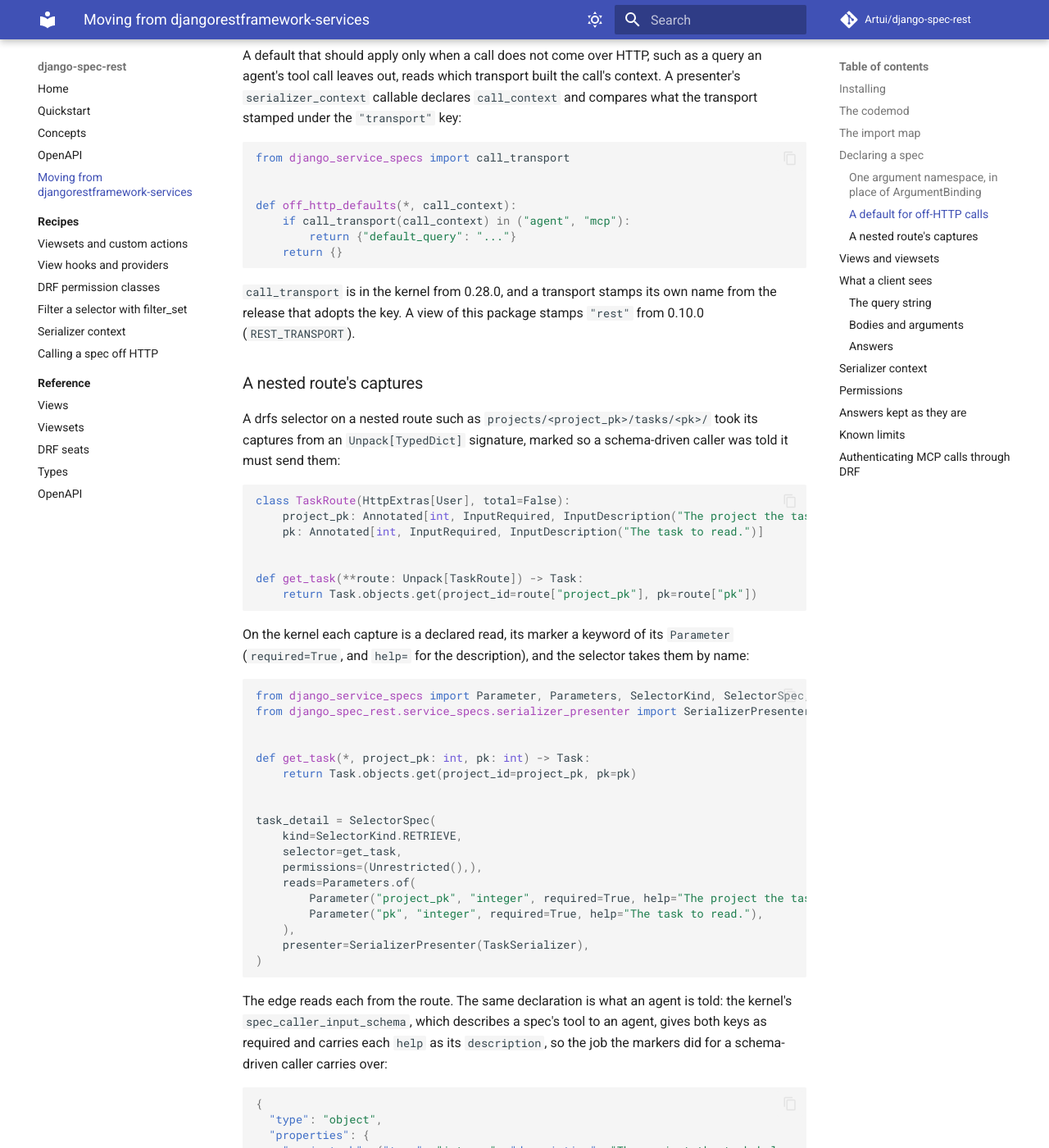
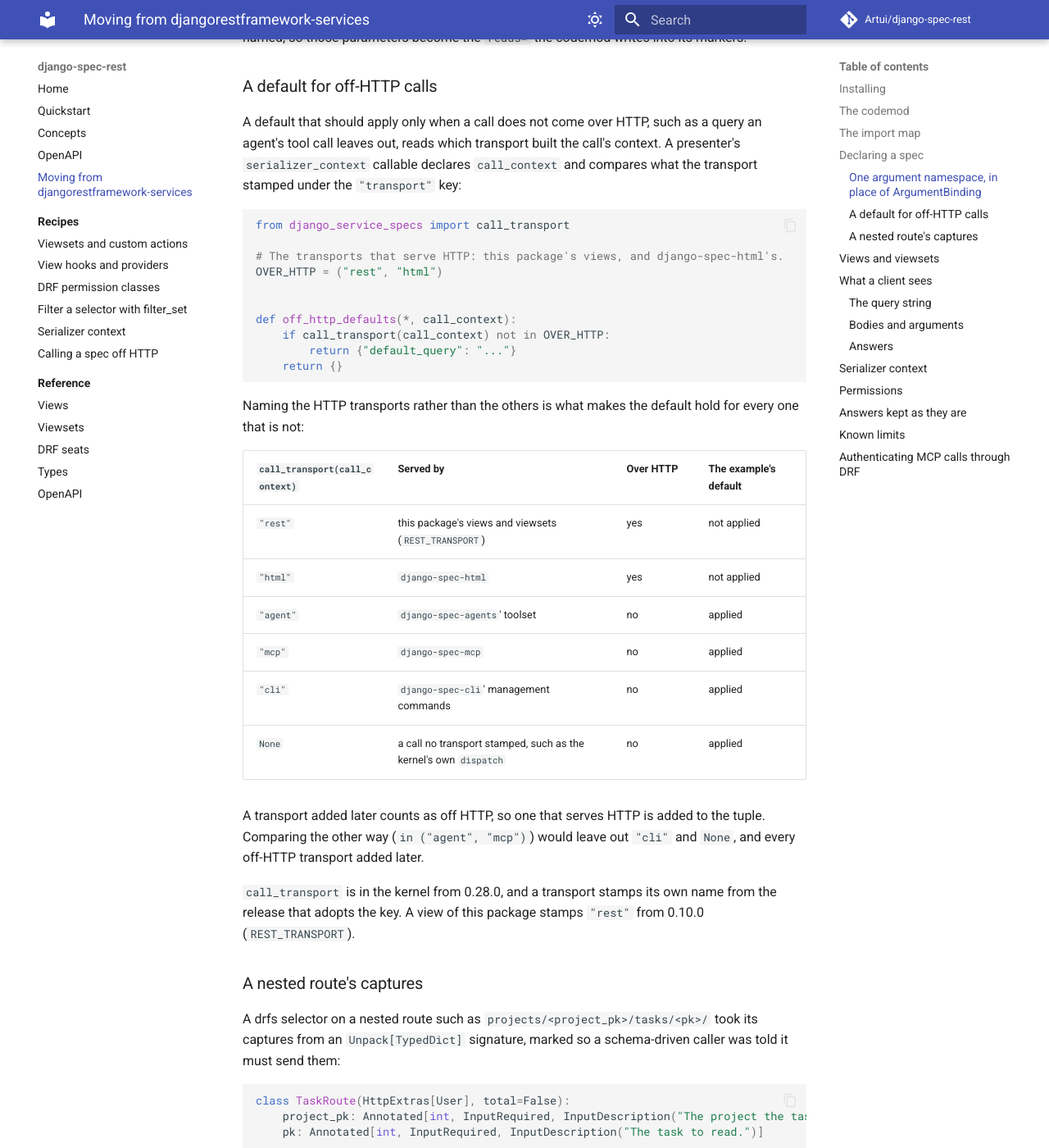
Before and after one commit to Artui/django-spec-rest, an MkDocs documentation site: the page built from docs/moving-from-drfs.md, in a window 1280 px wide and 1400 px high, scrolled down 5452 px. Shown: the whole window at 82% size. Built offline with MkDocs 1.6.1 and Material for MkDocs 9.7.7, drawn with Linux system fonts in a browser that asks for light colours; comment, search, counter and statistics services are not loaded; some of the changed text lies outside the part shown.

Commit message:
Docs and example for DiscriminatedAction; the moving page's off-HTTP default names every transport
The viewsets reference and the OpenAPI page say what a discriminated action
does, examples/invoices serves one as POST /intake/ and make examples asserts it
over HTTP and in the schema, and the call_transport example no longer leaves out
spec-cli's value.

Co-Authored-By: Claude Sonnet 5.5 <noreply@anthropic.com>

````diff
--- a/docs/moving-from-drfs.md
+++ b/docs/moving-from-drfs.md
@@ -119,7 +119,7 @@ drfs field maps onto one of its seats:
 | a `QueryParam` no callable names | `shapes=Parameters.of(...)` |
 | `NotClientInput`, a hidden lookup key | a typed `kwargs` provider filling the key, which the kernel then keeps out of the caller's arguments (`server_owned_keys`) |
 | `InputRequired`, `InputDescription("...")` on a key the selector reads | `reads=Parameters.of(Parameter(..., required=True, help="..."))`, as [worked below](#a-nested-routes-captures) |
-| `PolymorphicServiceSpec` | one kernel spec per route or action stays the default. For an endpoint that must keep one URL, an `action_specs` entry (or `@service_action`) of `DiscriminatedAction(discriminator=, specs=)`, which is this package's alone: agents and MCP register each variant on its own. Its `{View}_{action}_Request` OpenAPI component comes back under that name, as an `anyOf` where drfs' was a `oneOf`: a body two variants accept is valid for both. `permission_strategy=` is gone: the chosen variant's checks always decide. A callable `success_status` or `response_finalizer` on such an action may declare `variant`, the chosen key, to answer per variant |
+| `PolymorphicServiceSpec` | one kernel spec per route or action stays the default. For an endpoint that must keep one URL, an `action_specs` entry (or `@service_action`) of `DiscriminatedAction(discriminator=, specs=)`, which is this package's alone: agents and MCP register each variant on its own. Its `{View}_{action}_Request` OpenAPI component comes back under that name, as an `anyOf` where drfs' was a `oneOf`: a body two variants accept is valid for both. A `@service_action` `PATCH` over it runs the chosen variant as declared, so it is validated whole and documented whole; a variant declaring `partial` is the way to a partial call. `permission_strategy=` is gone: the chosen variant's checks always decide. A callable `success_status` or `response_finalizer` on such an action may declare `variant`, the chosen key, to answer per variant |
 | `TargetGuard` | the kernel's preconditions and object permission, which see the row |
 | `OfflineContract.field_audiences` | `SerializerPresenter(S, field_audiences={...})`, layered over the serializer's own markings at the top level; a name the serializer does not output is refused when the output is read. HTTP names no audience, so a REST response is unchanged |
 | `OfflineContract.url_kwargs` | the selector's `reads=Parameters.of(Parameter("pk", "integer", required=True))`. A capture the model must never see is a server-supplied argument instead: `tool_server_arguments` on django-spec-agents' toolset, `server_arguments=` on a django-spec-mcp tool binding |
@@ -163,12 +163,31 @@ and compares what the transport stamped under the `"transport"` key:
 ```python
 from django_service_specs import call_transport
 
+# The transports that serve HTTP: this package's views, and django-spec-html's.
+OVER_HTTP = ("rest", "html")
+
 
 def off_http_defaults(*, call_context):
-    if call_transport(call_context) in ("agent", "mcp"):
+    if call_transport(call_context) not in OVER_HTTP:
         return {"default_query": "..."}
     return {}
 ```
+
+Naming the HTTP transports rather than the others is what makes the default hold
+for every one that is not:
+
+| `call_transport(call_context)` | Served by | Over HTTP | The example's default |
+| --- | --- | --- | --- |
+| `"rest"` | this package's views and viewsets (`REST_TRANSPORT`) | yes | not applied |
+| `"html"` | `django-spec-html` | yes | not applied |
+| `"agent"` | `django-spec-agents`' toolset | no | applied |
+| `"mcp"` | `django-spec-mcp` | no | applied |
+| `"cli"` | `django-spec-cli`' management commands | no | applied |
+| `None` | a call no transport stamped, such as the kernel's own `dispatch` | no | applied |
+
+A transport added later counts as off HTTP, so one that serves HTTP is added to
+the tuple. Comparing the other way (`in ("agent", "mcp")`) would leave out
+`"cli"` and `None`, and every off-HTTP transport added later.
 
 `call_transport` is in the kernel from 0.28.0, and a transport stamps its own
 name from the release that adopts the key. A view of this package stamps
````
Also changed, not shown: CHANGELOG.md (+10 -0 lines), docs/openapi.md (+14 -0 lines), docs/reference/viewsets.md (+53 -0 lines), examples/README.md (+10 -3 lines), 5 other files.
